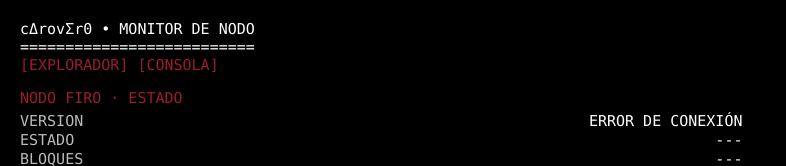
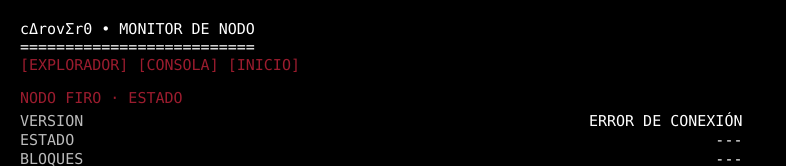
Before and after one commit to Carover0/pagina, a plain HTML site: page firo-nodo.html in a window 1280 px wide. Shown: the top 166 px of the page, without its empty margins (0-786 px from the left). Drawn offline with Linux system fonts and the light colour scheme; no server answers.

Commit message:
Update firo-nodo.html

```diff
--- a/firo-nodo.html
+++ b/firo-nodo.html
@@ -142,7 +142,7 @@ a:hover {
 cΔrovΣr0 • MONITOR DE NODO<br>
 ==========================
 </div>
-<a href="https://carover0.github.io/pagina/firo-explorer.html">[EXPLORADOR]</a> <a href="https://carover0.github.io/pagina/firo-consola.html">[CONSOLA]</a>
+<a href="https://carover0.github.io/pagina/firo-explorer.html">[EXPLORADOR]</a> <a href="https://carover0.github.io/pagina/firo-consola.html">[CONSOLA]</a> <a href="https://carover0.github.io/pagina/">[INICIO]</a>
 
 <!-- NODO STATUS -->
 <div class="subheader">NODO FIRO · ESTADO</div>
```
